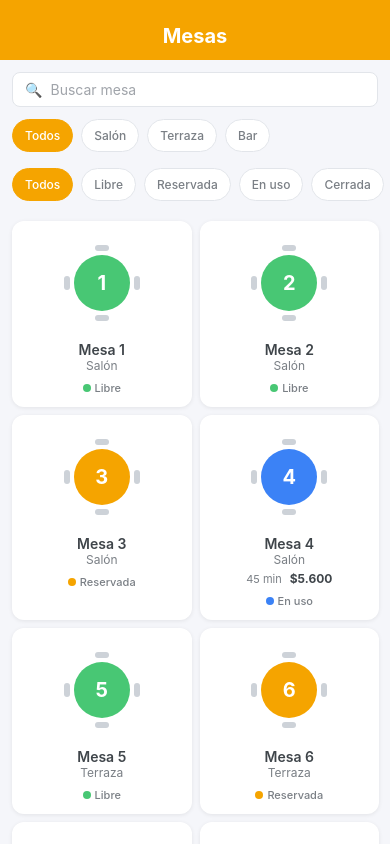
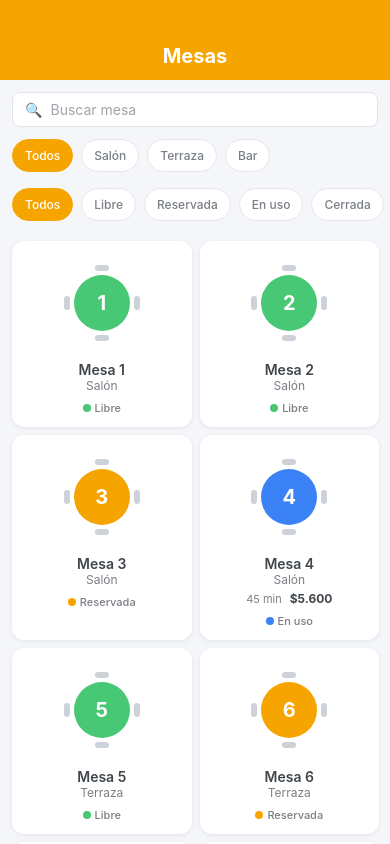
Before and after one commit to Isay10/DemoTabbi, a React Native app in the folder tabbi-ops-demo/: screen /Floor in a window 390 px wide. Built offline with nearby package versions, Linux system fonts and the light colour scheme.

Commit message:
fix: adjust paddingTop for iOS in AppHeader component for better layout

```diff
--- a/tabbi-ops-demo/src/components/common/AppHeader.tsx
+++ b/tabbi-ops-demo/src/components/common/AppHeader.tsx
@@ -27,7 +27,7 @@ export function AppHeader({ title, rightIcon, onBack }: Props) {
 const styles = StyleSheet.create({
   container: {
     backgroundColor: colors.primary,
-    paddingTop: Platform.OS === "ios" ? 44 : 24,
+    paddingTop: Platform.OS === "ios" ? 64 : 44,
     paddingBottom: spacing.md,
     paddingHorizontal: spacing.lg,
     flexDirection: "row",
```
